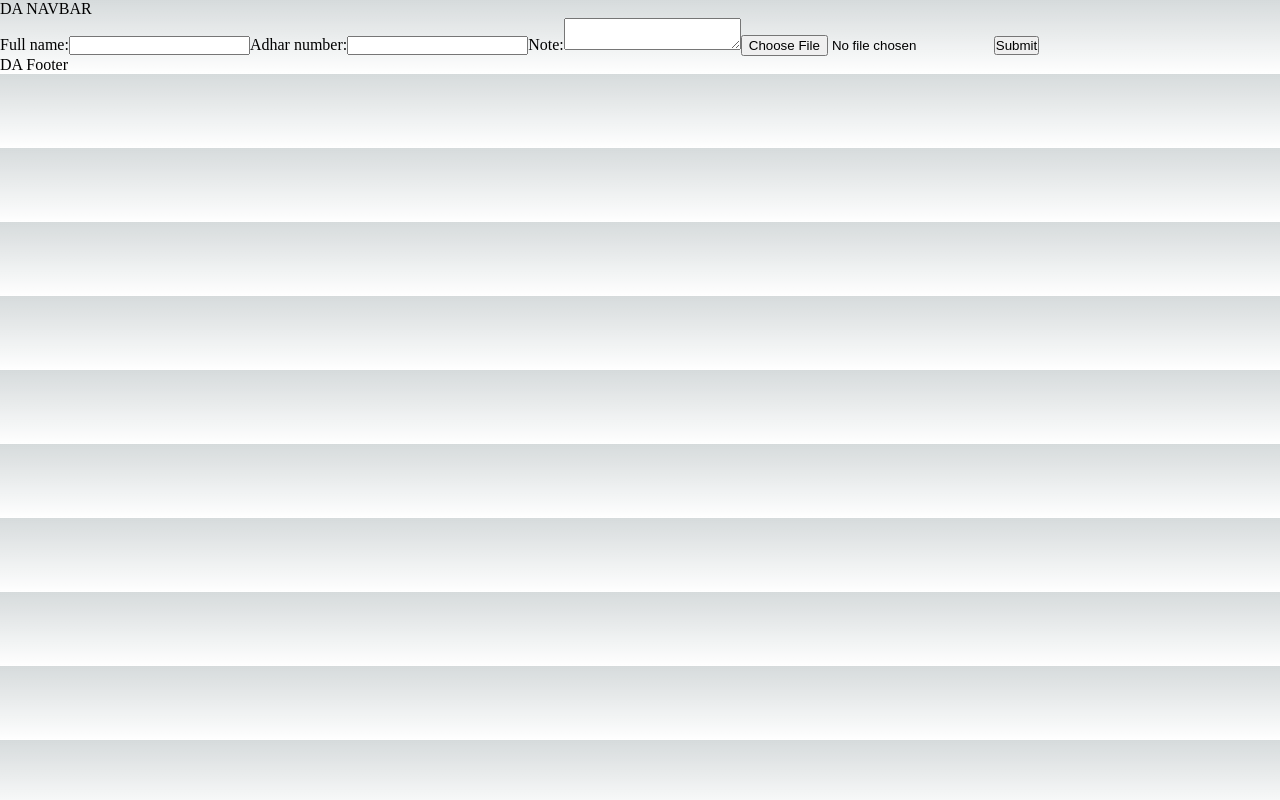
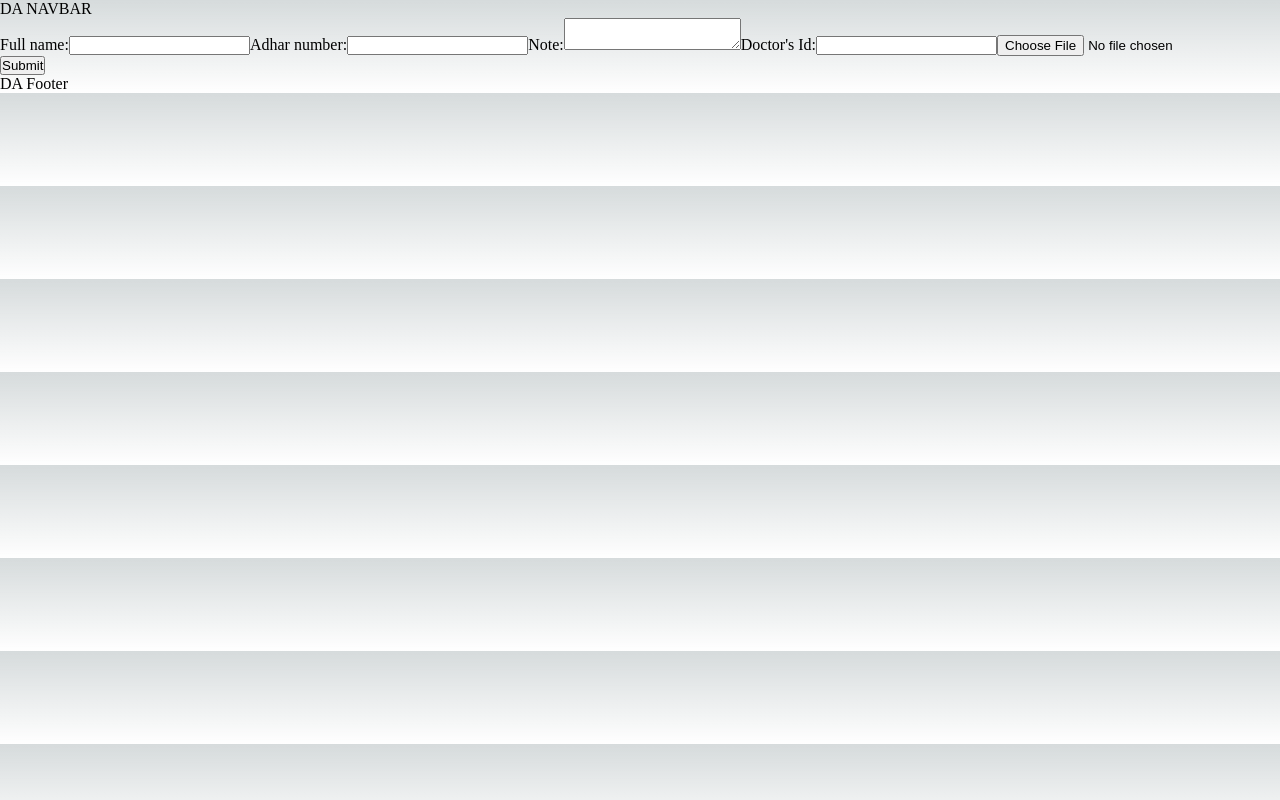
Before and after one commit to localrice/medical-records-portal, a Next.js app: page /portal in a window 1280 px wide. Built offline with nearby package versions, Linux system fonts and the light colour scheme.

Commit message:
added a new field named 'doctorId' in the forms

```diff
--- a/pages/api/portal.ts
+++ b/pages/api/portal.ts
@@ -40,6 +40,7 @@ export default async function handler(req: any, res: any) {
         await createListing(client,{
           name: fields.fullName,
           adharNumber: fields.adharNumber,
+          doctorId: fields.doctorId,
           fileName: `/uploads/${telName}`
       })
         res.json({ status: 200 });
--- a/pages/portal.tsx
+++ b/pages/portal.tsx
@@ -1,70 +1,85 @@
-import type { NextPage } from 'next';
-import { useState } from 'react';
-import Navbar from '@/components/Navbar';
-import Footer from '@/components/Footer';
+import type { NextPage } from "next";
+import { useState } from "react";
+import Navbar from "@/components/Navbar";
+import Footer from "@/components/Footer";
 
 const Portal: NextPage = () => {
-  const [fullName, setfullName] = useState('');
-  const [adharNumber, setadharNumber] = useState('');
-  const [note, setNote] =useState('')
+    const [fullName, setfullName] = useState("");
+    const [adharNumber, setadharNumber] = useState("");
+    const [note, setNote] = useState("");
     const [file, setFile] = useState<File | null>(null);
+    const [doctorId, setDoctorId] = useState("");
 
     const handleSubmit = async (event: any) => {
         event.preventDefault();
         const formData = new FormData();
-    formData.append('fullName', fullName);
-    formData.append('adharNumber', adharNumber);
-    formData.append('note',note)
+        formData.append("fullName", fullName);
+        formData.append("adharNumber", adharNumber);
+        formData.append("doctorId", doctorId);
 
         if (file) {
-      formData.append('file', file);
+            formData.append("file", file);
         }
-    console.log(formData)
+
+        if (note) formData.append("note", note);
+
+        console.log(formData);
         const options = {
-      method: 'POST',
+            method: "POST",
             body: formData,
         };
-    const response = await fetch('/api/portal', options);
+        const response = await fetch("/api/portal", options);
     };
     return (
         <div>
-        <Navbar/>
+            <Navbar />
             <form onSubmit={handleSubmit}>
-      <label htmlFor='fullName'>Full name:</label>
+                <label htmlFor="fullName">Full name:</label>
                 <input
                     onChange={(e) => setfullName(e.target.value)}
-        type='text'
-        id='fullName'
-        name='fullName'
+                    type="text"
+                    id="fullName"
+                    name="fullName"
                     required
                 />
 
-      <label htmlFor='adharNumber'>Adhar number:</label>
+                <label htmlFor="adharNumber">Adhar number:</label>
                 <input
                     onChange={(e) => setadharNumber(e.target.value)}
-        type='text'
-        id='adharNumber'
-        name='adharNumber'
+                    type="text"
+                    id="adharNumber"
+                    name="adharNumber"
                     pattern="[0-9]{12}"
                     title="Adhar nunber should be digits (0 to 9) only upto 12 digits"
                     required
                 />
-    <label htmlFor='note'>Note:</label>
-    <textarea onChange={(e) => setNote(e.target.value)} name='note' id='note' />
-
+                <label htmlFor="note">Note:</label>
+                <textarea
+                    onChange={(e) => setNote(e.target.value)}
+                    name="note"
+                    id="note"
+                />
+                <label htmlFor="doctorId">Doctor&apos;s Id:</label>
+                <input
+                    onChange={(e) => setDoctorId(e.target.value)}
+                    name="doctorId"
+                    id="doctorId"
+                    required
+                />
                 <input
                     onChange={(e) => {
                         if (e.target.files && e.target.files[0]) {
                             setFile(e.target.files[0]);
                         }
                     }}
-        type='file'
-        id='file'
-        name='file'
+                    type="file"
+                    id="file"
+                    name="file"
                 />
-      <button type='submit'>Submit</button>
+
+                <button type="submit">Submit</button>
             </form>
-    <Footer/>
+            <Footer />
         </div>
     );
 };
```
Lines whose indentation alone changed are shown as unchanged.
